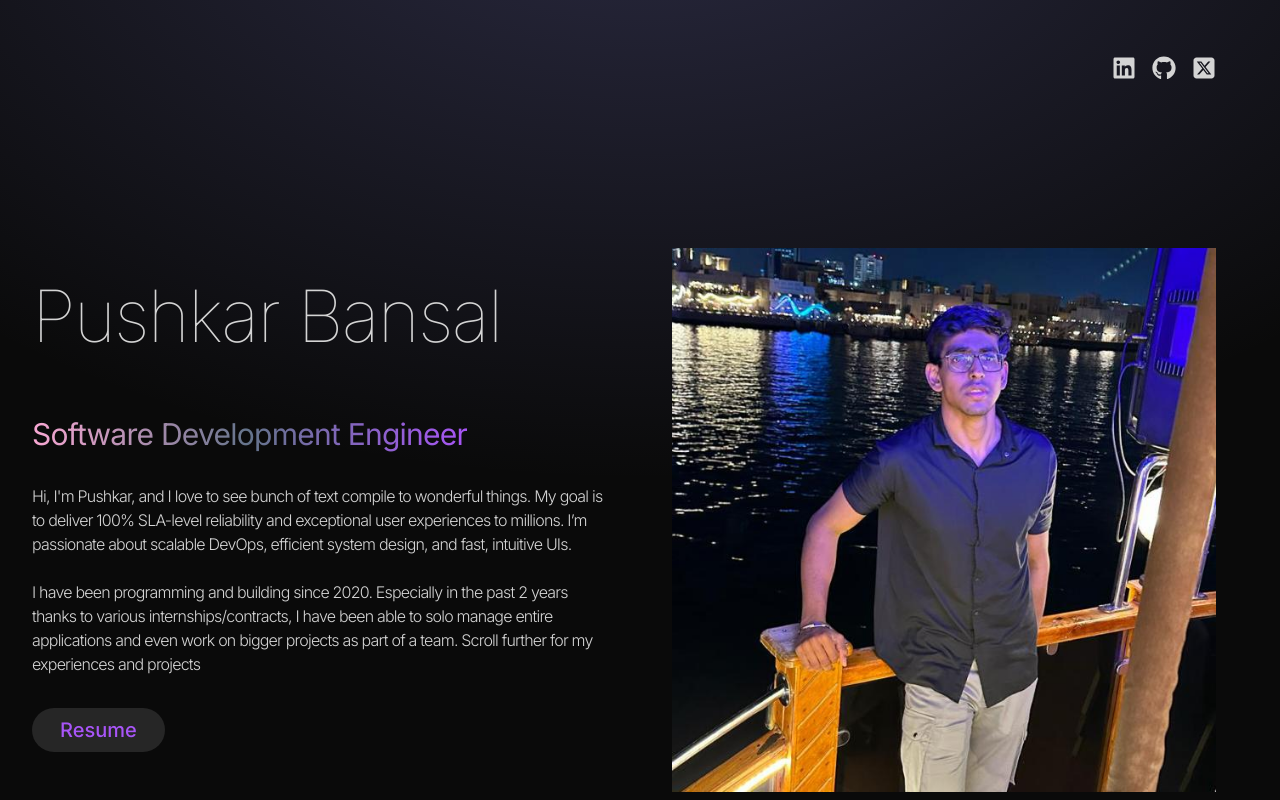
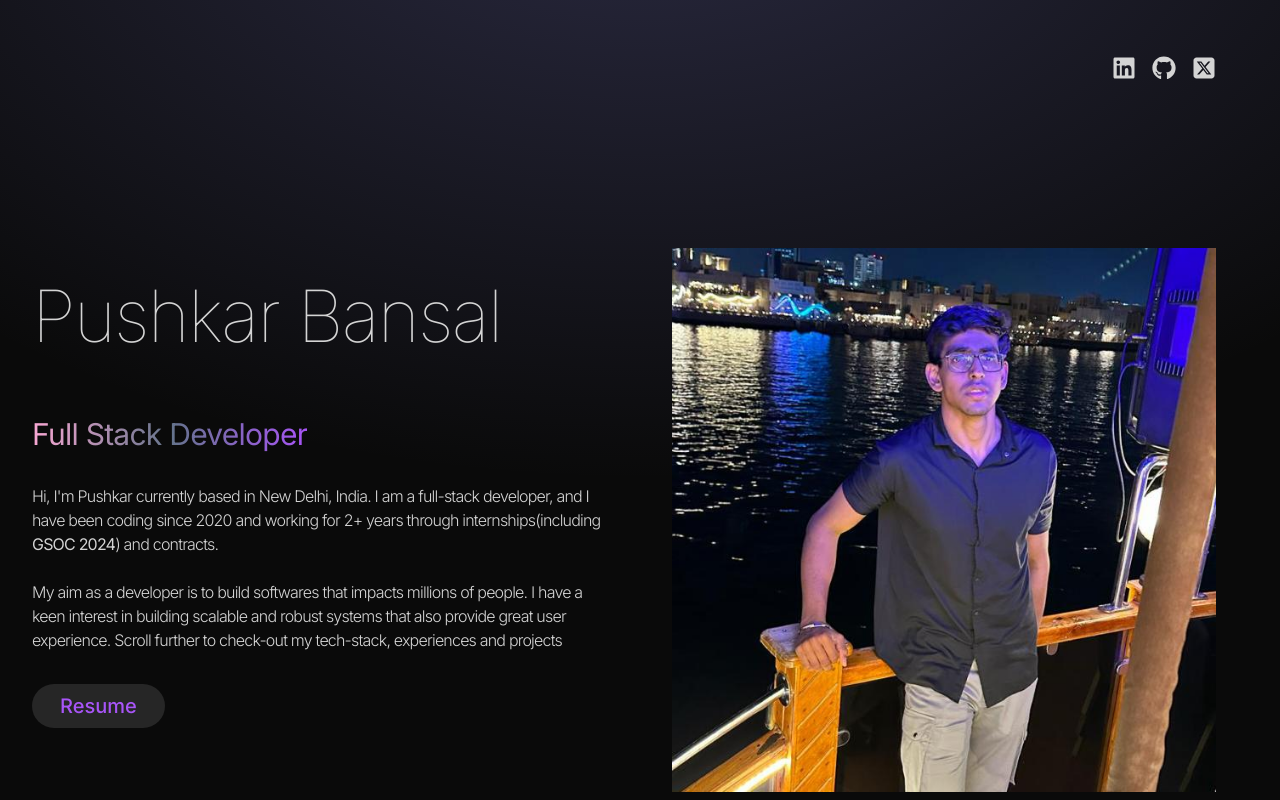
Before and after one commit to pushkar707/new-react-portfolio, a React (Vite) app: page / in a window 1280 px wide. Shown: the top 800 px of the page. Built offline with nearby package versions, Linux system fonts and the light colour scheme.

Commit message:
modify: website contect

```diff
--- a/src/components/Hero.jsx
+++ b/src/components/Hero.jsx
@@ -31,7 +31,7 @@ const Hero = () => {
               animate="animate"
               className="bg-gradient-to-r from-pink-300 via-slate-500 to-purple-500 bg-clip-text text-3xl tracking-tight text-transparent"
             >
-              Software Development Engineer
+              Full Stack Developer
             </motion.span>
             <motion.p
               variants={container(1)}
--- a/src/constants/index.js
+++ b/src/constants/index.js
@@ -4,9 +4,9 @@ import project3 from '../assets/projects/project-3.png';
 import project4 from '../assets/projects/project-4.png';
 
 export const HERO_CONTENT = `
-Hi, I'm Pushkar, and I love to see bunch of text compile to wonderful things. My goal is to deliver 100% SLA-level reliability and exceptional user experiences to millions. I’m passionate about scalable DevOps, efficient system design, and fast, intuitive UIs.
+Hi, I'm Pushkar currently based in New Delhi, India. I am a full-stack developer, and  I have been coding since 2020 and working for 2+ years through internships(including <b>GSOC 2024</b>) and contracts.
 <br/><br/>
-I have been programming and building since 2020. Especially in the past 2 years thanks to various internships/contracts, I have been able to solo manage entire applications and even work on bigger projects as part of a team. Scroll further for my experiences and projects`;
+My aim as a developer is to build softwares that impacts millions of people. I have a keen interest in building scalable and robust systems that also provide great user experience. Scroll further to check-out my tech-stack, experiences and projects`;
 
 export const ABOUT_TEXT = `I am a dedicated and versatile full stack developer with a passion for creating efficient and user-friendly web applications. With 5 years of professional experience, I have worked with a variety of technologies, including React, Next.js, Node.js, MySQL, PostgreSQL, and MongoDB. My journey in web development began with a deep curiosity for how things work, and it has evolved into a career where I continuously strive to learn and adapt to new challenges. I thrive in collaborative environments and enjoy solving complex problems to deliver high-quality solutions. Outside of coding, I enjoy staying active, exploring new technologies, and contributing to open-source projects.`;
 
```
